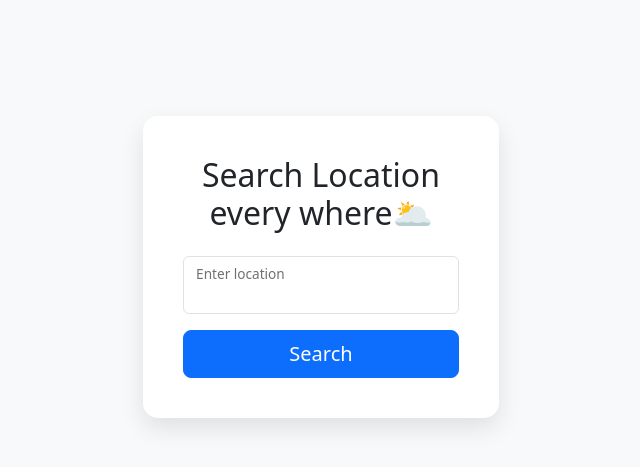
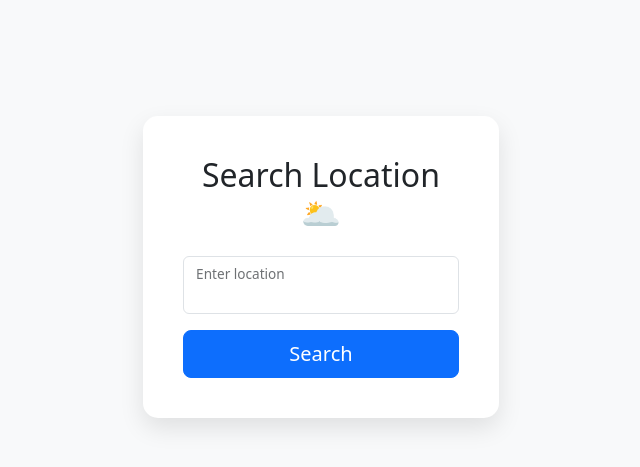
Before and after one commit to NehorayM/weather_project, a Flask app: page / in a window 1280 px wide. Shown: the part 133-600 px from the top of the page, without its empty margins (319-959 px from the left). Run offline with Flask 3, Linux system fonts and the light colour scheme.

Commit message:
add fix title

```diff
--- a/templates/index.html
+++ b/templates/index.html
@@ -15,7 +15,7 @@
         <div class="col-12 col-md-6 col-lg-4">
             <div class="card form-card p-4 border-0">
                 <div class="card-body">
-                    <h2 class="card-title text-center mb-4">Search Location every where🌥️</h2>
+                    <h2 class="card-title text-center mb-4">Search Location🌥️</h2>
 
                     <form action="/search" method="POST">
                         <div class="form-floating mb-3">
```
